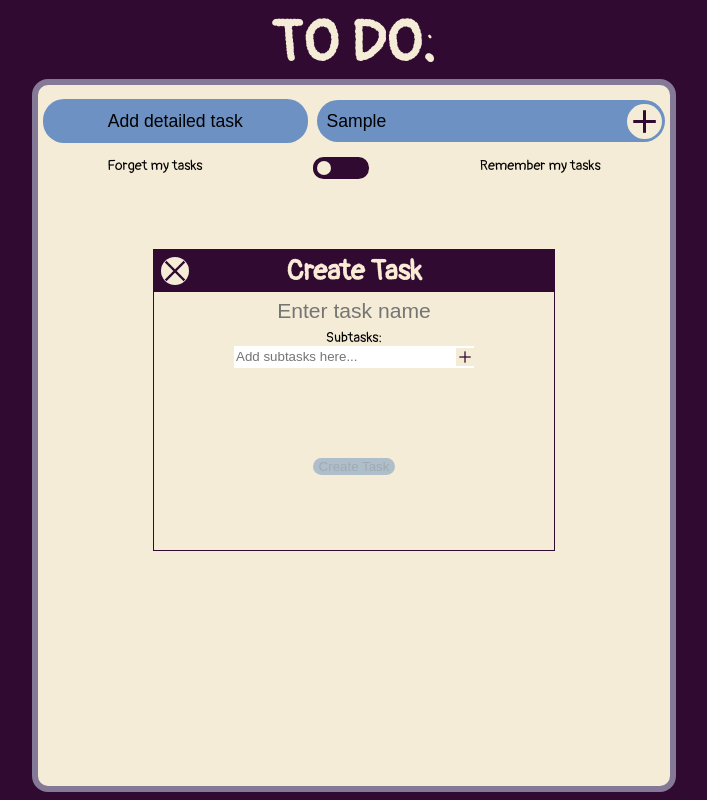
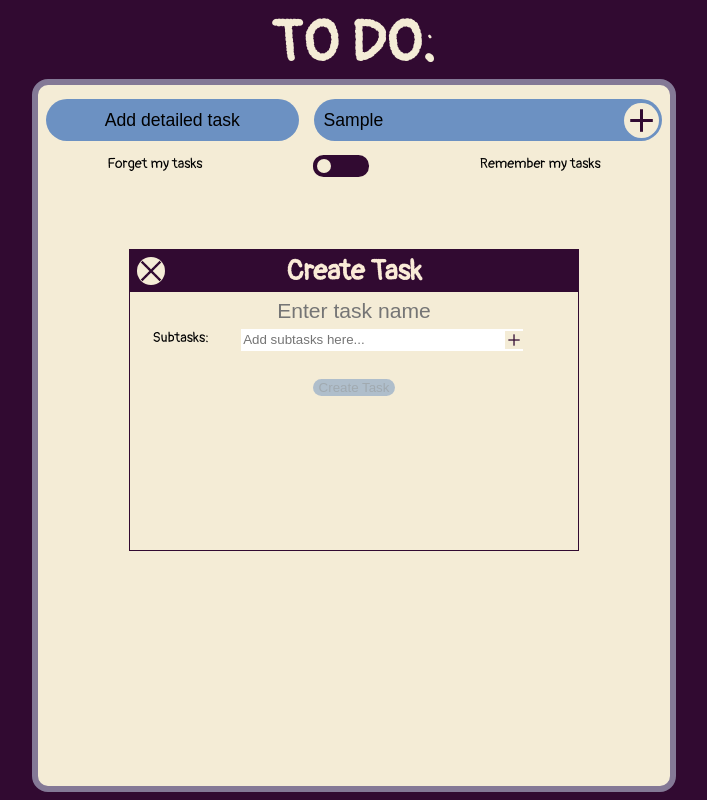
Before and after one commit to SimonWindsor/todolist, a React (Create React App) app: page / in a window 1280 px wide. Both pictures are taken after typing "Sample" into the empty fields and a click on the button "Add detailed task". Shown: the whole page, without its empty margins (286-993 px from the left). Built offline with nearby package versions, Linux system fonts and the light colour scheme.

Commit message:
first attempt at readjustnig taskmaker layout

```diff
--- a/src/Components/App/App.css
+++ b/src/Components/App/App.css
@@ -27,14 +27,12 @@ h1 {
 }
 
 #task-maker-btn {
-  border: none;
   width: 40%;
   height: 3rem;
   font-size: 1.25rem;
 }
 
 #quick-add-form {
-  /* border: 1px solid black; */
   display: flex;
   justify-content: space-between;
   align-items: center;
--- a/src/Components/TaskMaker/TaskMaker.css
+++ b/src/Components/TaskMaker/TaskMaker.css
@@ -3,7 +3,7 @@
   left: 50%;
   top: 50%;
   transform: translate(-50%, -50%);
-  width: 400px;
+  width: 35%;
   height: 300px;
   background-color: #F4ECD6;
   border: 1px solid #310a31;
@@ -46,13 +46,20 @@ h3 {
 }
 
 #task-maker-form {
-  height: 100%;
-  text-align: center;
+  /* height: 100%; */
+  display: flex;
+  flex-direction: column;
+  align-items: center;
+}
+
+#subtask-controls-container {
+  display: flex;
+  width: 90%;
 }
 
 #subtask-controls {
   background-color: white;
-  width: 60%;
+  width: 70%;
   height: 1.5rem;
   display: flex;
   justify-content: space-between;
@@ -74,14 +81,18 @@ h3 {
 }
 
 #subtask-list {
-  height: 90px;
-  width: 150px;
-  margin: auto;
+  height: 20%;
+  width: 60%;
   list-style-type: none;
-  text-align: center;
   overflow: scroll;
 }
 
 #subtask-list > li {
   margin: none;
 }
+
+@media screen and (orientation: portrait) {
+  #task-maker {
+    width: 80%;
+  }
+}
--- a/src/Components/TaskMaker/TaskMaker.js
+++ b/src/Components/TaskMaker/TaskMaker.js
@@ -26,7 +26,11 @@ class TaskMaker extends React.Component {
 
     this.props.onAdd(this.state.name, this.state.subtasks);
     this.props.onClose()
-    this.setState({name: '', subtasks: []});
+    this.setState({
+      name: '',
+      subtasks: [],
+      newSubtask: ''
+    });
   }
 
   addSubtask() {
@@ -79,11 +83,11 @@ class TaskMaker extends React.Component {
             onChange={this.handleChange}
             value={this.state.name}
           />
+          <div id="subtask-controls-container">
             <span>Subtasks:</span>
-          <div id="subtask-controls" hidden={this.state.subtaskToolsHidden}>
+            <div id="subtask-controls">
               <input
                 id="subtask-adder"
-              hidden={this.state.subtaskToolsHidden}
                 type="text"
                 placeholder="Add subtasks here..."
                 onChange={this.handleChange}
@@ -92,14 +96,21 @@ class TaskMaker extends React.Component {
               <button
                 type="button"
                 className="plus-btn"
-              hidden={this.state.subtaskToolsHidden}
                 onClick={this.addSubtask}
               >
                 {/* Add plus icon as background image */}
               </button>
             </div>
+          </div>
           <ul id="subtask-list">{subtaskList}</ul>
-          <button id="create-task-btn" type="submit" className="blue-btn" disabled={this.state.name===''}>Create Task</button>
+          <button
+            id="create-task-btn"
+            type="submit"
+            className="blue-btn"
+            disabled={this.state.name===''}
+          >
+            Create Task
+          </button>
         </form>
       </div>
     )
--- a/src/index.css
+++ b/src/index.css
@@ -22,7 +22,11 @@ button:disabled {
 .blue-btn {
   background-color: #6C91C2;
   border-radius: 1.5rem;
-  box-sizing: content-box;
+}
+
+.blue-btn:active {
+  border: #6C91C2 solid 0.2rem;
+  box-sizing: border-box;
 }
 
 .blue-btn:hover {
```
Lines whose indentation alone changed are shown as unchanged.
